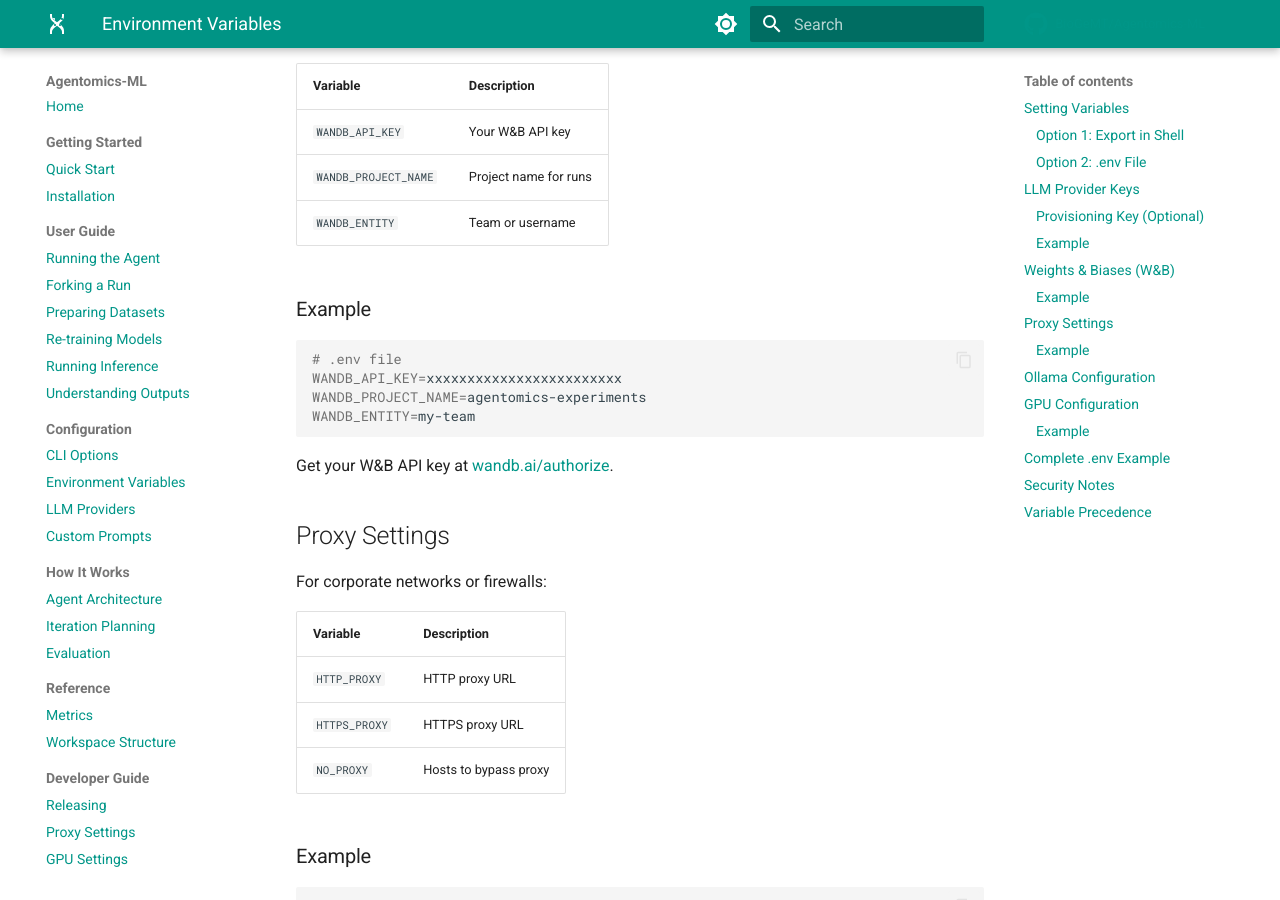
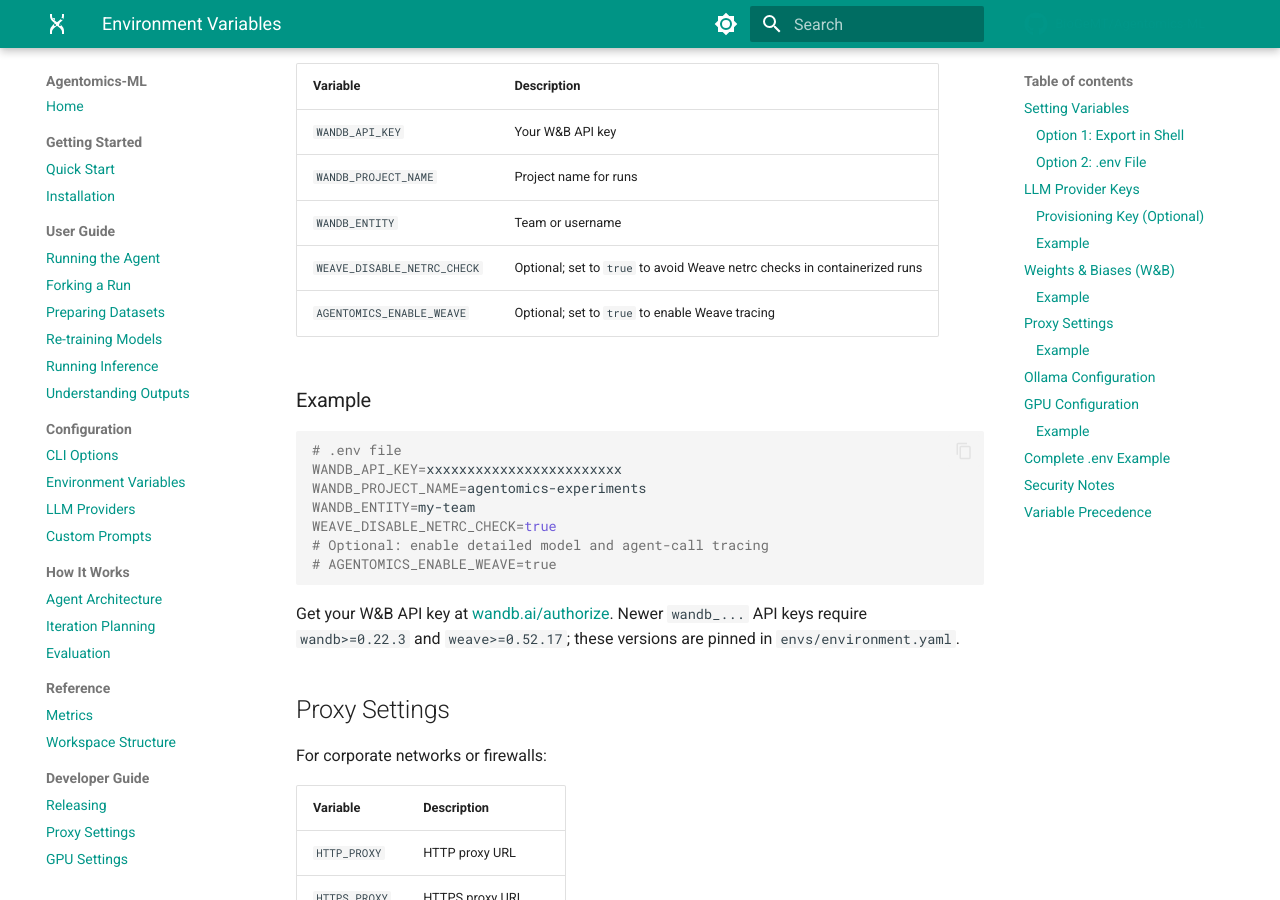
Before and after one commit to BioGeMT/agentomics-ml, an MkDocs documentation site: the page built from docs/configuration/environment.md, in a window 1280 px wide and 900 px high, scrolled down 1479 px. Built offline with MkDocs 1.6.1 and Material for MkDocs 9.7.7, drawn with Linux system fonts in a browser that asks for light colours; comment, search, counter and statistics services are not loaded; some of the changed text lies outside the part shown.

Commit message:
Forward W&B configuration into Docker

````diff
--- a/docs/configuration/environment.md
+++ b/docs/configuration/environment.md
@@ -59,6 +59,8 @@
 | `WANDB_API_KEY` | Your W&B API key |
 | `WANDB_PROJECT_NAME` | Project name for runs |
 | `WANDB_ENTITY` | Team or username |
+| `WEAVE_DISABLE_NETRC_CHECK` | Optional; set to `true` to avoid Weave netrc checks in containerized runs |
+| `AGENTOMICS_ENABLE_WEAVE` | Optional; set to `true` to enable Weave tracing |
 
 ### Example
 
@@ -67,9 +69,14 @@
 WANDB_API_KEY=xxxxxxxxxxxxxxxxxxxxxxxx
 WANDB_PROJECT_NAME=agentomics-experiments
 WANDB_ENTITY=my-team
+WEAVE_DISABLE_NETRC_CHECK=true
+# Optional: enable detailed model and agent-call tracing
+# AGENTOMICS_ENABLE_WEAVE=true
 ```
 
 Get your W&B API key at [wandb.ai/authorize](https://wandb.ai/authorize).
+Newer `wandb_...` API keys require `wandb>=0.22.3` and `weave>=0.52.17`;
+these versions are pinned in `envs/environment.yaml`.
 
 ## Proxy Settings
 
@@ -128,6 +135,8 @@
 WANDB_API_KEY=xxxxxxxxxxxxxxxxxxxxxxxx
 WANDB_PROJECT_NAME=agentomics
 WANDB_ENTITY=my-team
+WEAVE_DISABLE_NETRC_CHECK=true
+# AGENTOMICS_ENABLE_WEAVE=true
 
 # Proxy (optional)
 # HTTP_PROXY=http://proxy.company.com:8080
````
Also changed, not shown: 2 other files.
